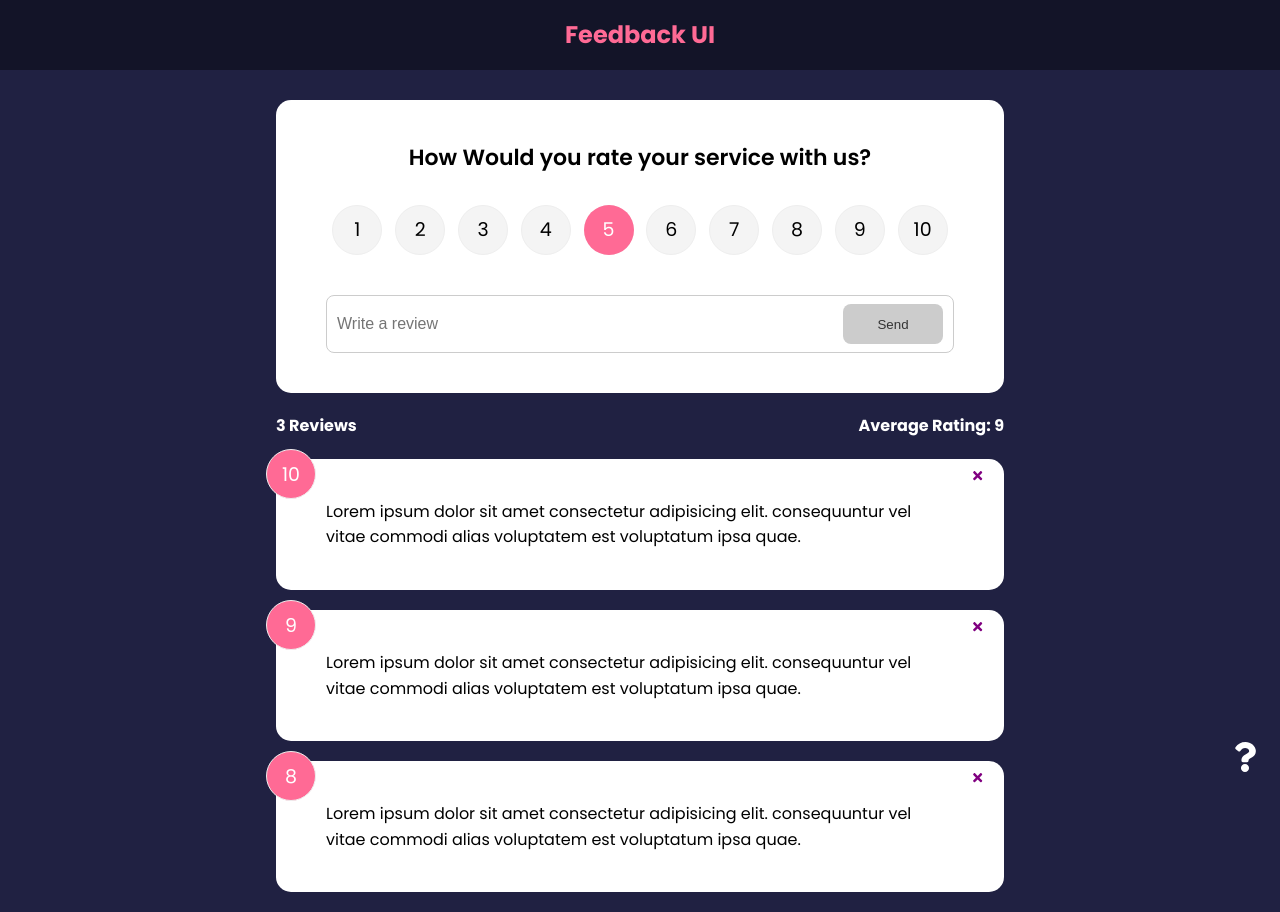
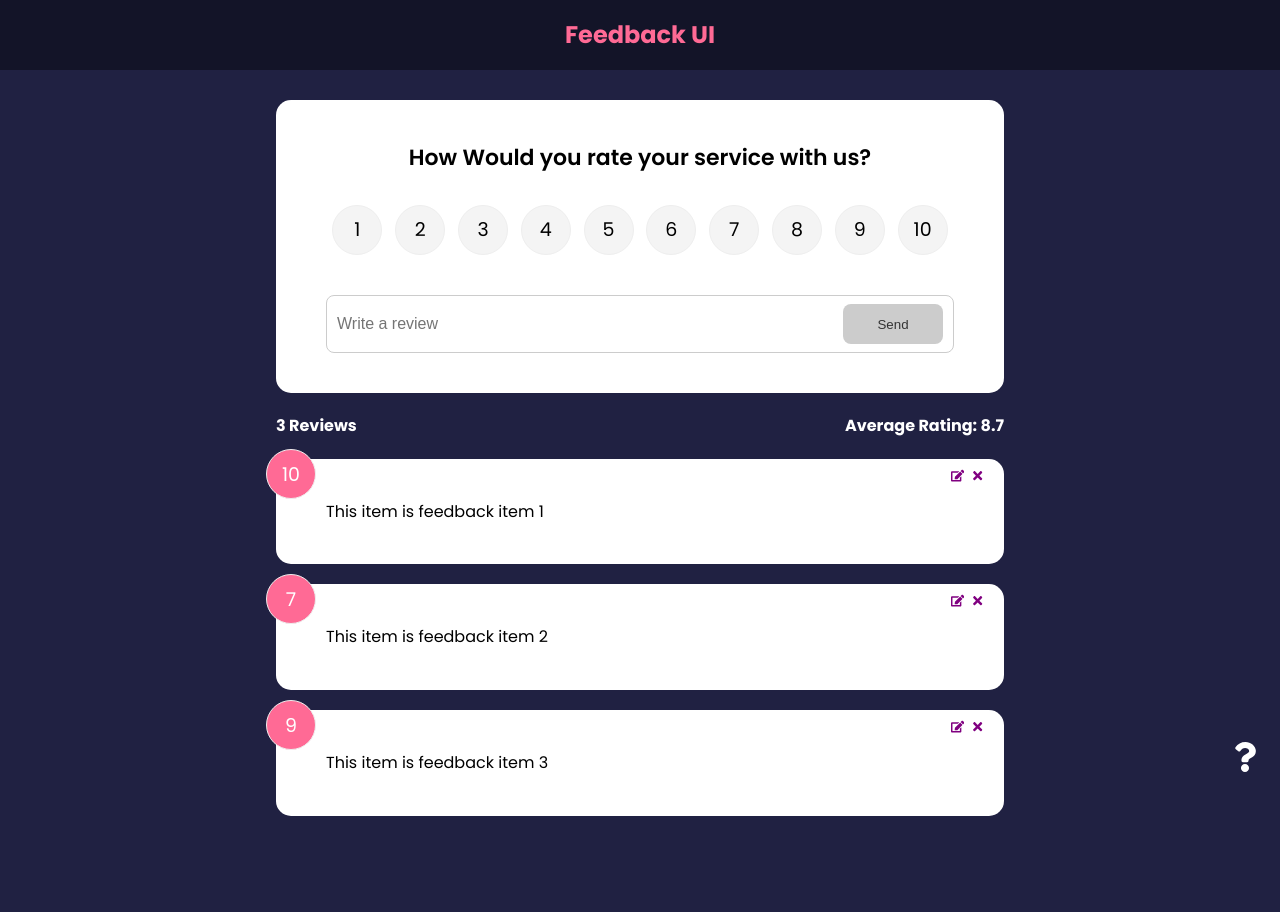
Before and after one commit to jip1984/feedback-app, a React (Create React App) app: page / in a window 1280 px wide. After the commit the page ends 836 px from the top, so only its background shows below. Built offline with nearby package versions, Linux system fonts and the light colour scheme.

Commit message:
use context added

```diff
--- a/src/App.js
+++ b/src/App.js
@@ -1,29 +1,15 @@
-import { v4 as uuidv4 } from 'uuid'
 import { BrowserRouter as Router, Route, Routes } from 'react-router-dom'
-import { useState } from 'react'
 import Header from './components/Header.jsx'
 import FeedbackList from './components/FeedbackList.jsx'
-import feedbackData from './data/feedbackData.js'
 import FeedbackStats from './components/FeedbackStats'
 import FeedbackForm from './components/FeedbackForm'
 import AboutIcon from './components/AboutIcon'
 import AboutPage from './pages/AboutPage'
+import { FeedbackProvider } from './context/feedbackContext.js'
 
 const App = () => {
-
-  const [feedback, setFeedback] = useState(feedbackData)
-
-  const addFeedback = (newFeedback) => {
-    newFeedback.id = uuidv4()
-    setFeedback([newFeedback, ...feedback])
-  }
-
-  const deleteFeedback = (id) => {
-
-    setFeedback(feedback.filter((item) => item.id !== id))
-  }
-
   return (
+    <FeedbackProvider>
       <Router>
         <Header />
 
@@ -31,10 +17,9 @@
           <Routes>
             <Route exact path='/' element={
               <>
-              <FeedbackForm handleAdd={addFeedback} />
-              <FeedbackStats feedback={feedback} />
-              <FeedbackList feedback={feedback}
-                deleteFeedback={deleteFeedback} />
+                <FeedbackForm />
+                <FeedbackStats />
+                <FeedbackList />
               </>
             }>
 
@@ -45,6 +30,7 @@
           <AboutIcon />
         </div>
       </Router>
+    </FeedbackProvider>
   )
 }
 
--- a/src/components/FeedbackForm.js
+++ b/src/components/FeedbackForm.js
@@ -1,14 +1,25 @@
-import { useState } from 'react'
+import { useState, useContext, useEffect } from 'react'
 import Card from './shared/Card'
 import Button from './shared/Button'
 import RatingSelect from './RatingSelect'
+import FeedbackContext from '../context/feedbackContext'
 
-const FeedbackForm = ({ handleAdd }) => {
+const FeedbackForm = () => {
 
   const [text, setText] = useState('')
   const [rating, setRating] = useState(5)
   const [btnDisabled, setBtnDisabled] = useState(true)
   const [message, setMessage] = useState('')
+
+  const { addFeedback, feedbackEdit, updateFeedback } = useContext(FeedbackContext)
+
+  useEffect(() => {
+    if (feedbackEdit.edit === true) {
+      setBtnDisabled(false)
+      setText(feedbackEdit.item.text)
+      setRating(feedbackEdit.item.rating)
+    }
+  }, [feedbackEdit])
 
   const handleTextChange = (e) => {
 
@@ -33,9 +44,12 @@
         rating,
       }
 
-      handleAdd(newFeedback)
-      setText("")
-
+      if (feedbackEdit.edit === true) {
+        updateFeedback(feedbackEdit.item.id, newFeedback)
+      } else {
+        addFeedback(newFeedback)
+        setText("")
+      }
     }
   }
 
--- a/src/components/FeedbackItem.jsx
+++ b/src/components/FeedbackItem.jsx
@@ -1,11 +1,12 @@
-import { FaTimes } from 'react-icons/fa'
-import PropTypes from 'prop-types'
+import { FaTimes, FaEdit } from 'react-icons/fa'
+import FeedbackContext from '../context/feedbackContext'
 import Card from './shared/Card'
+import { useContext } from 'react'
 
 
-function FeedbackItem({ item, deleteFeedback }) {
+function FeedbackItem({ item }) {
 
-
+  const { deleteFeedback, editFeedback } = useContext(FeedbackContext)
 
   return (
     <Card>
@@ -13,13 +14,14 @@
       <button onClick={() => deleteFeedback(item.id)} className='close'>
         <FaTimes color='purple' />
       </button>
+      <button onClick={() => editFeedback(item)} className="edit">
+        <FaEdit color='purple' />
+      </button>
       <div className="text-display">{item.text}</div>
-    </Card>
+    </Card >
   )
 }
 
-FeedbackItem.propTypes = {
-  item: PropTypes.object.isRequired,
-}
+
 
 export default FeedbackItem
--- a/src/components/FeedbackList.jsx
+++ b/src/components/FeedbackList.jsx
@@ -1,7 +1,11 @@
 import { motion, AnimatePresence } from 'framer-motion'
+import { useContext } from 'react'
 import FeedbackItem from './FeedbackItem'
+import FeedbackContext from '../context/feedbackContext'
 
-function FeedbackList({ feedback, deleteFeedback }) {
+function FeedbackList() {
+
+  const { feedback } = useContext(FeedbackContext)
 
   if (!feedback || feedback.length === 0) {
     return <p>No feedback yet</p>
@@ -18,7 +22,7 @@
             exit={{ opacity: 0 }}
           >
             <FeedbackItem key={item.id} item={item}
-              deleteFeedback={deleteFeedback} />
+            />
           </motion.div>
         ))}
       </AnimatePresence>
--- a/src/components/FeedbackStats.jsx
+++ b/src/components/FeedbackStats.jsx
@@ -1,7 +1,11 @@
 import React from 'react'
-import PropTypes from 'prop-types'
+import { useContext } from 'react'
+import FeedbackContext from '../context/feedbackContext'
 
-export const FeedbackStats = ({ feedback }) => {
+
+export const FeedbackStats = () => {
+
+  const { feedback } = useContext(FeedbackContext)
 
   // calculate ratings average
   let average = feedback.reduce((acc, cur) => {
@@ -18,8 +22,6 @@
   )
 }
 
-FeedbackStats.propTypes = {
-  feedback: PropTypes.array.isRequired,
-}
+
 
 export default FeedbackStats
--- a/src/components/RatingSelect.jsx
+++ b/src/components/RatingSelect.jsx
@@ -1,8 +1,15 @@
-import { useState } from 'react'
+import { useState, useContext, useEffect } from 'react'
+import FeedbackContext from '../context/feedbackContext'
 
 const RatingSelect = ({ select }) => {
 
   const [selected, setSelected] = useState(5)
+
+  const { feedbackEdit } = useContext(FeedbackContext)
+
+  useEffect(() => {
+    setSelected(feedbackEdit.item.rating)
+  }, [feedbackEdit])
 
   const handleChange = (e) => {
 
--- /dev/null
+++ b/src/context/feedbackContext.js
@@ -0,0 +1,70 @@
+import { createContext, useState } from 'react'
+import { v4 as uuidv4 } from 'uuid'
+
+const FeedbackContext = createContext()
+
+export const FeedbackProvider = ({ children }) => {
+
+  const [feedback, setFeedback] = useState([
+    {
+      id: 1,
+      text: 'This item is feedback item 1',
+      rating: 10,
+    },
+    {
+      id: 2,
+      text: 'This item is feedback item 2',
+      rating: 7,
+    },
+    {
+      id: 3,
+      text: 'This item is feedback item 3',
+      rating: 9,
+    },
+  ])
+
+  const [feedbackEdit, setFeedbackEdit] = useState({
+    item: {},
+    edit: false,
+  })
+
+  //to delete feedback
+  const deleteFeedback = (id) => {
+    setFeedback(feedback.filter((item) => item.id !== id))
+  }
+
+
+  //to add feedback
+  const addFeedback = (newFeedback) => {
+    newFeedback.id = uuidv4()
+    setFeedback([newFeedback, ...feedback])
+  }
+
+  //update feedback items
+  const updateFeedback = ((id, updItem) => {
+    setFeedback(feedback.map((item) => item.id === id ? { ...item, ...updItem } : item))
+  })
+
+  //set item to be updated.
+  const editFeedback = (item) => {
+    setFeedbackEdit({
+      item,
+      edit: true,
+    })
+  }
+
+  return <FeedbackContext.Provider value={{
+    feedback,
+    feedbackEdit,
+    deleteFeedback,
+    addFeedback,
+    editFeedback,
+    updateFeedback,
+
+
+  }}>
+    {children}
+  </FeedbackContext.Provider>
+}
+
+export default FeedbackContext
```
Lines whose indentation alone changed are shown as unchanged.
